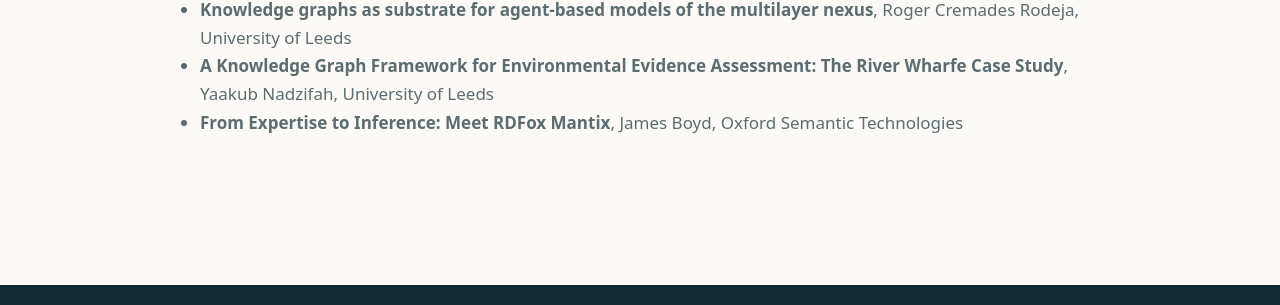
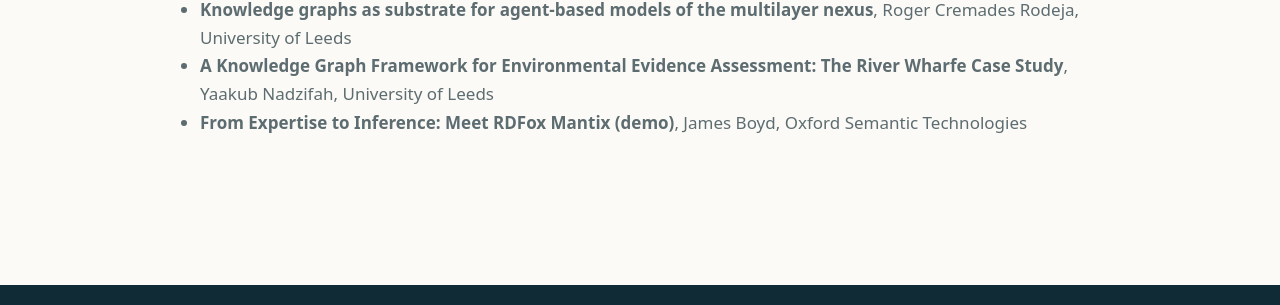
Before and after one commit to uk-knowledge-graphs/uk-knowledge-graphs.github.io, a Jekyll site: the page built from _events/symposium-2026.md, in a window 1280 px wide and 900 px high, scrolled down 3988 px. Shown: the part 389-694 px from the top of the window. Built offline with Jekyll 4.4.1, drawn with Linux system fonts in a browser that asks for light colours.

Commit message:
Update symposium-2026.md

```diff
--- a/_events/symposium-2026.md
+++ b/_events/symposium-2026.md
@@ -105,4 +105,4 @@ Knowledge graphs are often considered the end product of a costly transformation
 - **ELK-Em Closure-Aware Ontology Embeddings for EL<sub>+</sub><sup>⊥</sup> Ontologies: theory and applications**, Naman Singh, City St George's, University of London
 - **Knowledge graphs as substrate for agent-based models of the multilayer nexus**, Roger Cremades Rodeja, University of Leeds
 - **A Knowledge Graph Framework for Environmental Evidence Assessment: The River Wharfe Case Study**, Yaakub Nadzifah, University of Leeds
-- **From Expertise to Inference: Meet RDFox Mantix**, James Boyd, Oxford Semantic Technologies
+- **From Expertise to Inference: Meet RDFox Mantix (demo)**, James Boyd, Oxford Semantic Technologies
```
